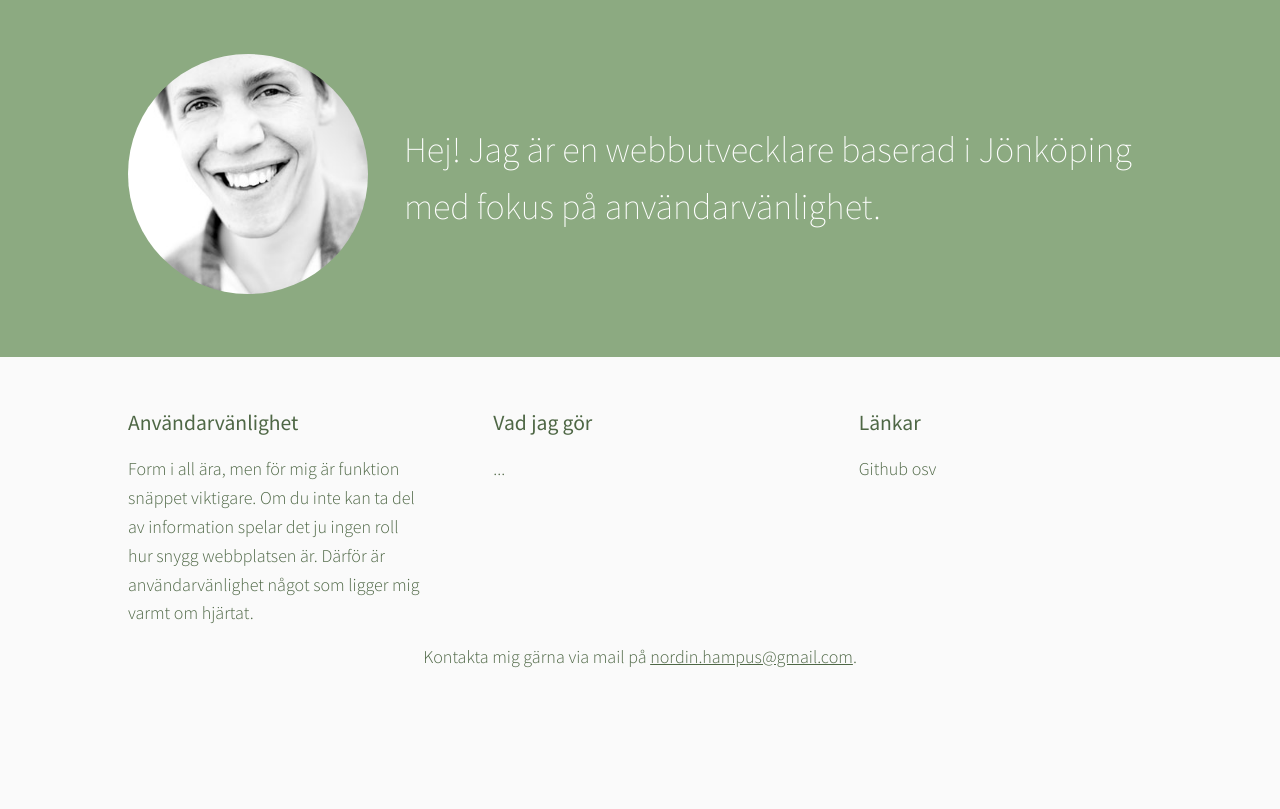
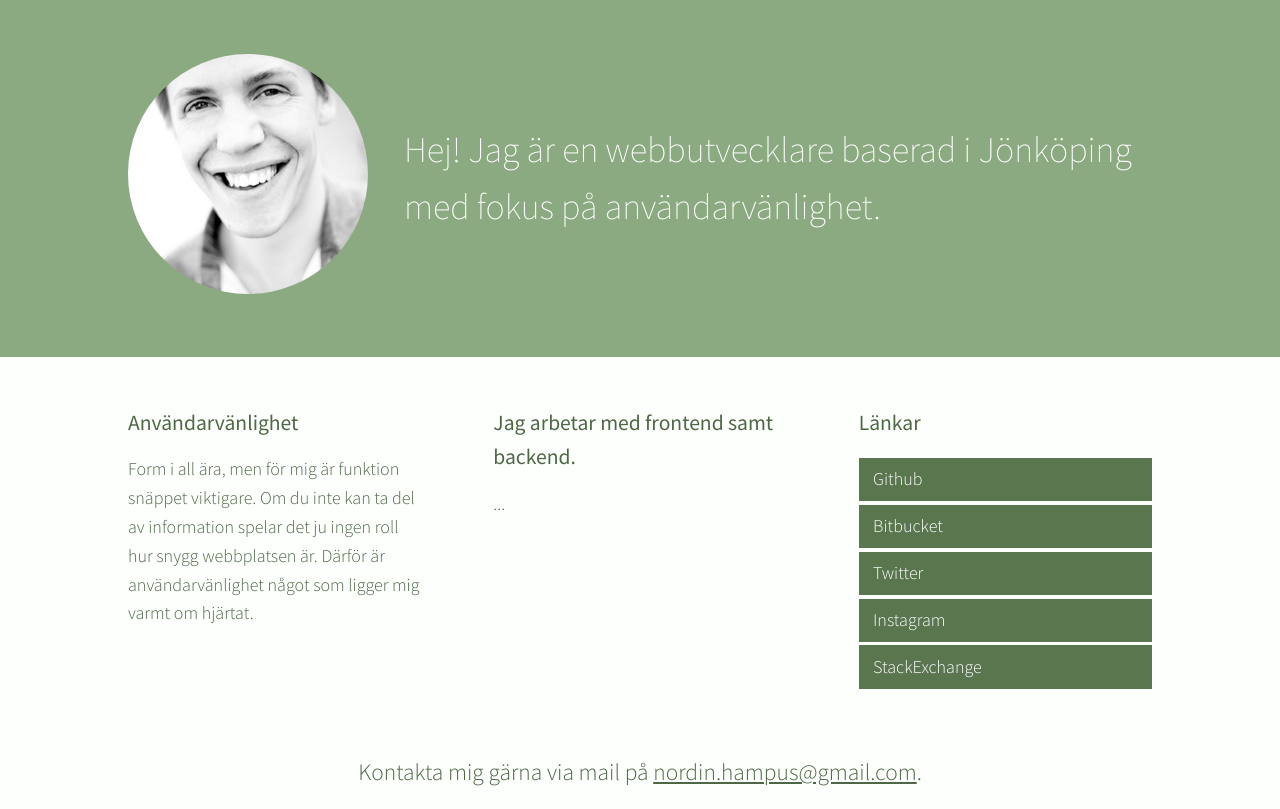
Before and after one commit to hampusn/hampusnord.in, a website: page index.html in a window 1280 px wide. Drawn offline with nearby package versions, Linux system fonts and the light colour scheme; files that its build step writes are made by us from their sources; a web font is replaced by a local one.

Commit message:
Added link list. Added styling for two new components. List and Button

```diff
--- a/assets/src/sass/_base.scss
+++ b/assets/src/sass/_base.scss
@@ -6,7 +6,7 @@
  * Contains base styling and resets.
  */
 
-$color-background: #fafafa;
+$color-background: #fdfffd;
 $color-background-alt: #8caa81;
 
 $color-text: darken(#65855a, 10%);
--- a/assets/src/sass/layout/_structure.scss
+++ b/assets/src/sass/layout/_structure.scss
@@ -42,3 +42,10 @@ html {
 .flex {
   @include display(flex);
 }
+
+.flex-column {
+  // Needs a width constraint to calculate the flex properly.
+  // Primarly an issue in FireFox.
+  // http://www.w3.org/TR/css3-flexbox/#valdef-min-width-min-height-auto
+  min-width: 1px;
+}
--- a/assets/src/sass/main.scss
+++ b/assets/src/sass/main.scss
@@ -35,4 +35,6 @@ $mobile: "(max-width: 480px)";
 @import "sections/contact";
 
 // Modules are reusable parts.
+@import "modules/button";
+@import "modules/list";
 @import "modules/photo";
--- /dev/null
+++ b/assets/src/sass/modules/_button.scss
@@ -0,0 +1,39 @@
+/**
+ * @file
+ * @group Modules
+ * Sass Partial: modules/_button.scss
+ *
+ * Contains styling for buttons.
+ *
+ * 1. Config - Configuration and variables
+ * 2. Base - Basic styling
+ */
+
+
+/*
+ * 2. Config
+ ******************/
+
+$button-color: darken(#8caa81, 20%);
+$button-text-color: #fff;
+
+
+/*
+ * 2. Base
+ ******************/
+
+.button {
+  @include transition(background-color 0.15s ease-out);
+
+  background: $button-color;
+  color: $button-text-color;
+  display: inline-block;
+  padding: 0.4em 0.8em;
+  text-decoration: none;
+  position: relative;
+
+  &:hover {
+    background: lighten($button-color, 10%);
+    color: $button-text-color;
+  }
+}
--- /dev/null
+++ b/assets/src/sass/modules/_list.scss
@@ -0,0 +1,30 @@
+/**
+ * @file
+ * @group Modules
+ * Sass Partial: modules/_list.scss
+ *
+ * Contains styling for lists.
+ *
+ * 1. Config - Configuration and variables
+ * 2. Base - Basic styling
+ */
+
+
+/*
+ * 2. Base
+ ******************/
+
+.list {
+  li {
+    margin-bottom: 0.2em;
+  }
+}
+
+.list--clean {
+  list-style: none;
+  padding-left: 0;
+}
+
+.list-item {
+  display: block;
+}
--- a/assets/src/sass/sections/_contact.scss
+++ b/assets/src/sass/sections/_contact.scss
@@ -13,7 +13,8 @@
  * 1. Base
  *************/
 
-// Basic styling for a photo/portrait
 .contact {
+  font-size: 1.3em;
+  margin-top: 2em;
   text-align: center;
 }
--- a/assets/src/sass/sections/_experience.scss
+++ b/assets/src/sass/sections/_experience.scss
@@ -15,7 +15,6 @@
  * 2. Base
  **************/
 
-// Basic styling for a photo/portrait
 .experience {
   h2 {
     font-size: 1.2em;
--- a/assets/src/sass/sections/_greeting.scss
+++ b/assets/src/sass/sections/_greeting.scss
@@ -23,7 +23,6 @@ $color: #fff;
  * 2. Base
  **************/
 
-// Basic styling for a photo/portrait
 .greeting {
   @include clearfix;
 
@@ -56,13 +55,14 @@ $color: #fff;
 
 @include mq($tablet) {
   .greeting {
+    text-align: center;
+
     .container {
       @include display(block);
     }
 
     // Center photo on tablet
     .photo-wrapper {
-      text-align: center;
       margin-right: 0;
       width: auto;
     }
--- a/index.html
+++ b/index.html
@@ -12,7 +12,6 @@
     <link href="//fonts.googleapis.com/css?family=Source+Sans+Pro:200,300,400" rel="stylesheet" type="text/css">
     <link href='http://fonts.googleapis.com/css?family=Source+Serif+Pro:400,600' rel='stylesheet' type='text/css'>
     <link href="assets/build/css/main.css" rel="stylesheet" type="text/css" media="screen">
-    <meta name="robots" content="noindex">
   </head>
   <body>
     <div class="page-content" role="main">
@@ -33,7 +32,7 @@
           </div><!--! .usability -->
 
           <div class="section-x flex-column">
-            <h2>Vad jag gör</h2>
+            <h2>Jag arbetar med frontend samt backend.</h2>
 
             <p>...</p>
           </div>
@@ -41,7 +40,13 @@
           <div class="section-y flex-column">
             <h2>Länkar</h2>
 
-            <p>Github osv</p>
+            <ul class="list list--clean">
+              <li><a class="button list-item" href="https://github.com/hampusn" title="Min github-profil">Github</a></li>
+              <li><a class="button list-item" href="https://bitbucket.org/hampusnordin" title="Min bitbucket-profil">Bitbucket</a></li>
+              <li><a class="button list-item" href="https://twitter.com/hampusn" title="Min twitter-profil">Twitter</a></li>
+              <li><a class="button list-item" href="https://instagram.com/hampusnordin/" title="Min instagram-profil">Instagram</a></li>
+              <li><a class="button list-item" href="http://stackexchange.com/users/1775554/hampusn" title="Min profil på StackExchange">StackExchange</a></li>
+            </ul>
           </div>
         </div><!--! .container -->
       </div><!--! .experience -->
```
Also changed, not shown: assets/build/css/main.css, assets/build/js/main.js.
